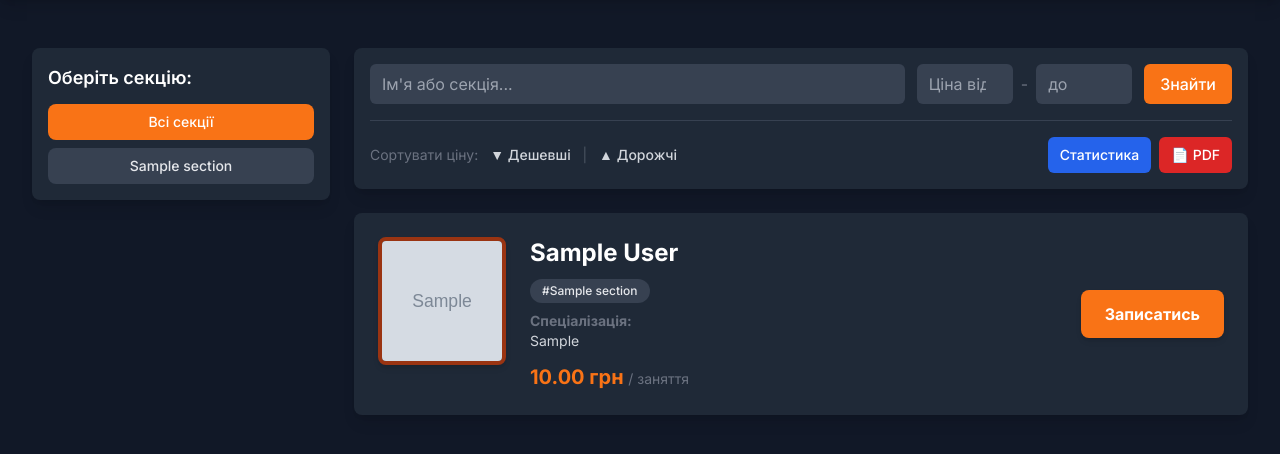
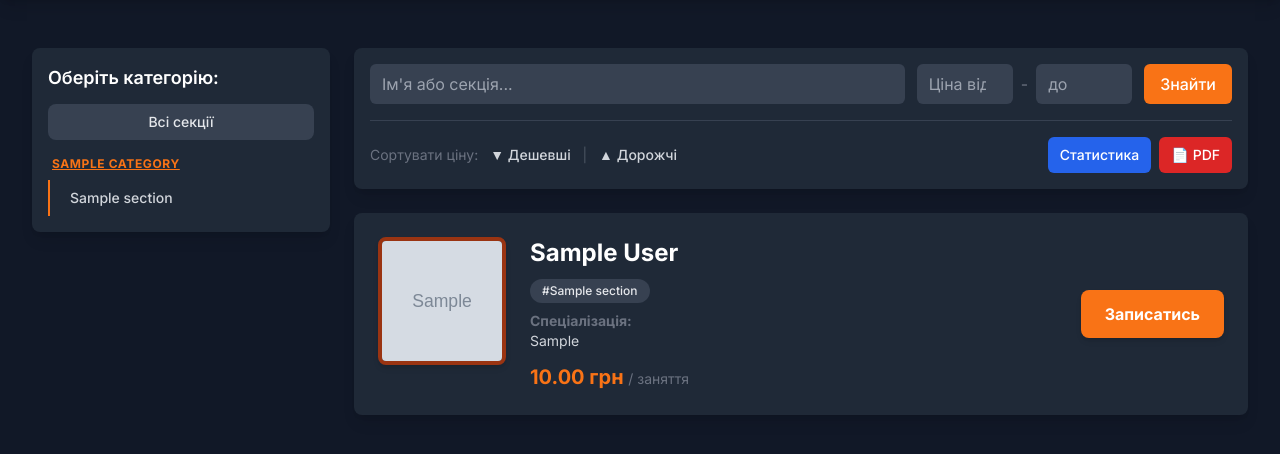
Before and after one commit to nikita-pshenychnyi/FitBook, a Django app: page /home/?category=1 in a window 1280 px wide. Shown: the part 64-518 px from the top of the page. Run offline with Django 5.2, Linux system fonts and the light colour scheme; a user stored in the database is signed in; tables that the repository leaves empty hold one stand-in row (values such as "Sample post"); grey boxes marked "Sample" are stand-in pictures; some libraries are stand-ins or nearby versions.

Commit message:
new Category added

```diff
--- a/backend/api/admin.py
+++ b/backend/api/admin.py
@@ -1,7 +1,7 @@
 from django.contrib import admin
-from .models import Section, Trainer, Booking
+from .models import Section, Trainer, Booking, Category  # <-- Додав імпорт Category
 
-
+admin.site.register(Category)
 admin.site.register(Section)
 admin.site.register(Trainer)
 admin.site.register(Booking)
--- a/backend/api/models.py
+++ b/backend/api/models.py
@@ -1,19 +1,39 @@
 from django.db import models
 from django.contrib.auth.models import User
+
+
+class Category(models.Model):
+    name = models.CharField(max_length=100, verbose_name="Category Name")
+
+    def __str__(self):
+        return self.name
+
+    class Meta:
+        verbose_name = "Category"
+        verbose_name_plural = "Categories"
+
 
 
 class Section(models.Model):
     name = models.CharField(max_length=50, verbose_name="Назва секції")
     description = models.TextField(verbose_name="Опис", blank=True, null=True)
 
+
+    category = models.ForeignKey(
+        Category,
+        on_delete=models.SET_NULL,
+        null=True,
+        blank=True,
+        verbose_name="Категорія"
+    )
+
     def __str__(self):
         return self.name
 
 
+
 class Trainer(models.Model):
-
     user = models.OneToOneField(User, on_delete=models.CASCADE, primary_key=True)
-
 
     section = models.ForeignKey(
         Section,
@@ -22,7 +42,6 @@ class Trainer(models.Model):
         blank=True,
         verbose_name="Секція"
     )
-
 
     specialization = models.CharField(max_length=255, verbose_name="Спеціалізація")
     price_per_session = models.DecimalField(max_digits=10, decimal_places=2, verbose_name="Ціна за заняття")
@@ -36,6 +55,7 @@ class Trainer(models.Model):
 
     def __str__(self):
         return self.user.get_full_name() or self.user.username
+
 
 
 class Booking(models.Model):
--- a/backend/api/views.py
+++ b/backend/api/views.py
@@ -11,9 +11,10 @@ from django.contrib import messages
 from django.contrib.auth import authenticate, login, logout
 from django.contrib.auth.decorators import login_required
 from django.db.models import Q, Count, Sum, Avg
+from datetime import date, time, datetime
 
-from .models import Trainer, Section, Booking
-from datetime import date, time, datetime
+
+from .models import Trainer, Section, Booking, Category
 
 
 def authorization(request):
@@ -80,27 +81,44 @@ def logout_user(request):
 
 @login_required(login_url='authorization-page')
 def home_page(request):
-    sections = Section.objects.all()
 
-    # Отримання параметрів із GET-запиту
+    categories = Category.objects.prefetch_related('section_set').all()
+
+
     section_id = request.GET.get('section')
+    category_id = request.GET.get('category')
     search_query = request.GET.get('q')
     sort_by = request.GET.get('sort')
 
-    # --- НОВЕ: Параметри для діапазону цін ---
     min_price = request.GET.get('min_price')
     max_price = request.GET.get('max_price')
 
     active_section_id = None
+    active_category_id = None
 
-    # Базовий запит - усі тренери
+
     trainers = Trainer.objects.all()
 
-    # 1. Фільтрація по секції
+
+
+
     if section_id:
         trainers = trainers.filter(section__id=section_id)
         try:
             active_section_id = int(section_id)
+
+            section_obj = Section.objects.filter(id=active_section_id).first()
+            if section_obj and section_obj.category:
+                active_category_id = section_obj.category.id
+        except ValueError:
+            pass
+
+
+    elif category_id:
+
+        trainers = trainers.filter(section__category__id=category_id)
+        try:
+            active_category_id = int(category_id)
         except ValueError:
             pass
 
@@ -109,7 +127,8 @@ def home_page(request):
         trainers = trainers.filter(
             Q(user__first_name__icontains=search_query) |
             Q(user__last_name__icontains=search_query) |
-            Q(section__name__icontains=search_query)
+            Q(section__name__icontains=search_query) |
+            Q(section__category__name__icontains=search_query)
         )
 
 
@@ -126,8 +145,9 @@ def home_page(request):
 
     context = {
         'trainers_list': trainers,
-        'sections_list': sections,
+        'categories_list': categories,
         'active_section_id': active_section_id,
+        'active_category_id': active_category_id,
         'search_query': search_query,
         'min_price': min_price,
         'max_price': max_price,
@@ -186,23 +206,16 @@ def booking_page(request, pk):
 
 @login_required(login_url='authorization-page')
 def profile_page(request):
-
     sort_by = request.GET.get('sort')
-
-
     my_bookings = Booking.objects.filter(user=request.user)
 
-
     if sort_by == 'price_asc':
-
         my_bookings = my_bookings.order_by('trainer__price_per_session')
     elif sort_by == 'price_desc':
-
         my_bookings = my_bookings.order_by('-trainer__price_per_session')
     elif sort_by == 'date_old':
         my_bookings = my_bookings.order_by('created_at')
     else:
-
         my_bookings = my_bookings.order_by('-created_at')
 
     context = {
--- a/backend/templates/home.html
+++ b/backend/templates/home.html
@@ -63,30 +63,48 @@
 
                 <aside class="md:w-1/4">
                     <div class="p-4 bg-gray-800 rounded-lg shadow-lg sticky top-6">
-                        <h3 class="text-lg font-semibold text-white mb-3">Оберіть секцію:</h3>
-                        <div class="flex flex-col space-y-2">
+                        <h3 class="text-lg font-semibold text-white mb-3">Оберіть категорію:</h3>
+                        <div class="flex flex-col space-y-4">
 
-                            {% if active_section_id is None %}
-                                <a href="{% url 'home-page' %}" class="px-4 py-2 bg-orange-500 text-white rounded-lg font-medium text-sm hover:bg-orange-600 text-center">
+                            {% if active_section_id is None and active_category_id is None %}
+                                <a href="{% url 'home-page' %}" class="w-full px-4 py-2 bg-orange-500 text-white rounded-lg font-medium text-sm hover:bg-orange-600 text-center block transition">
                                     Всі секції
                                 </a>
                             {% else %}
-                                <a href="{% url 'home-page' %}" class="px-4 py-2 bg-gray-700 text-gray-200 rounded-lg font-medium text-sm hover:bg-gray-600 text-center">
+                                <a href="{% url 'home-page' %}" class="w-full px-4 py-2 bg-gray-700 text-gray-200 rounded-lg font-medium text-sm hover:bg-gray-600 text-center block transition">
                                     Всі секції
                                 </a>
                             {% endif %}
 
-                            {% for section in sections_list %}
+                            {% for category in categories_list %}
+
+                                {% if category.section_set.all %}
+                                    <div class="category-group">
+
+                                        <a href="?category={{ category.id }}"
+                                           class="text-xs uppercase font-bold tracking-wider mb-2 ml-1 block hover:text-orange-400 transition
+                                           {% if active_category_id == category.id %} text-orange-500 underline {% else %} text-gray-400 {% endif %}">
+                                            {{ category.name }}
+                                        </a>
+
+                                        <div class="flex flex-col space-y-2 pl-2 border-l-2 {% if active_category_id == category.id %} border-orange-500 {% else %} border-gray-700 {% endif %}">
+                                            {% for section in category.section_set.all %}
                                                 {% if active_section_id == section.id %}
-                                    <a href="?section={{ section.id }}" class="px-4 py-2 bg-orange-500 text-white rounded-lg font-medium text-sm hover:bg-orange-600 text-center">
+                                                    <a href="?section={{ section.id }}" class="px-3 py-2 bg-gray-700 text-orange-400 rounded-r-lg font-medium text-sm border-l-4 border-orange-500 block">
                                                         {{ section.name }}
                                                     </a>
                                                 {% else %}
-                                    <a href="?section={{ section.id }}" class="px-4 py-2 bg-gray-700 text-gray-200 rounded-lg font-medium text-sm hover:bg-gray-600 text-center">
+                                                    <a href="?section={{ section.id }}" class="px-3 py-2 text-gray-300 hover:bg-gray-700 hover:text-white rounded-r-lg font-medium text-sm block transition-colors">
                                                         {{ section.name }}
                                                     </a>
                                                 {% endif %}
                                             {% endfor %}
+                                        </div>
+                                    </div>
+                                {% endif %}
+
+                            {% endfor %}
+
                         </div>
                     </div>
                 </aside>
@@ -99,6 +117,10 @@
 
                             {% if active_section_id %}
                                 <input type="hidden" name="section" value="{{ active_section_id }}">
+                            {% endif %}
+
+                            {% if active_category_id and not active_section_id %}
+                                <input type="hidden" name="category" value="{{ active_category_id }}">
                             {% endif %}
 
                             <div class="flex-grow">
@@ -131,12 +153,12 @@
 
                             <div class="text-sm text-gray-300 whitespace-nowrap">
                                 <span class="mr-2 text-gray-500">Сортувати ціну:</span>
-                                <a href="?sort=price_asc{% if search_query %}&q={{ search_query }}{% endif %}{% if active_section_id %}&section={{ active_section_id }}{% endif %}{% if min_price %}&min_price={{ min_price }}{% endif %}{% if max_price %}&max_price={{ max_price }}{% endif %}"
+                                <a href="?sort=price_asc{% if search_query %}&q={{ search_query }}{% endif %}{% if active_section_id %}&section={{ active_section_id }}{% elif active_category_id %}&category={{ active_category_id }}{% endif %}{% if min_price %}&min_price={{ min_price }}{% endif %}{% if max_price %}&max_price={{ max_price }}{% endif %}"
                                    class="hover:text-orange-500 mr-2 font-medium {% if request.GET.sort == 'price_asc' %}text-orange-500{% endif %}">
                                     ▼ Дешевші
                                 </a>
                                 <span class="text-gray-600">|</span>
-                                <a href="?sort=price_desc{% if search_query %}&q={{ search_query }}{% endif %}{% if active_section_id %}&section={{ active_section_id }}{% endif %}{% if min_price %}&min_price={{ min_price }}{% endif %}{% if max_price %}&max_price={{ max_price }}{% endif %}"
+                                <a href="?sort=price_desc{% if search_query %}&q={{ search_query }}{% endif %}{% if active_section_id %}&section={{ active_section_id }}{% elif active_category_id %}&category={{ active_category_id }}{% endif %}{% if min_price %}&min_price={{ min_price }}{% endif %}{% if max_price %}&max_price={{ max_price }}{% endif %}"
                                    class="hover:text-orange-500 ml-2 font-medium {% if request.GET.sort == 'price_desc' %}text-orange-500{% endif %}">
                                     ▲ Дорожчі
                                 </a>
```
Also changed, not shown: backend/api/migrations/0003_category_section_category.py (added). Lines whose indentation alone changed are shown as unchanged.
